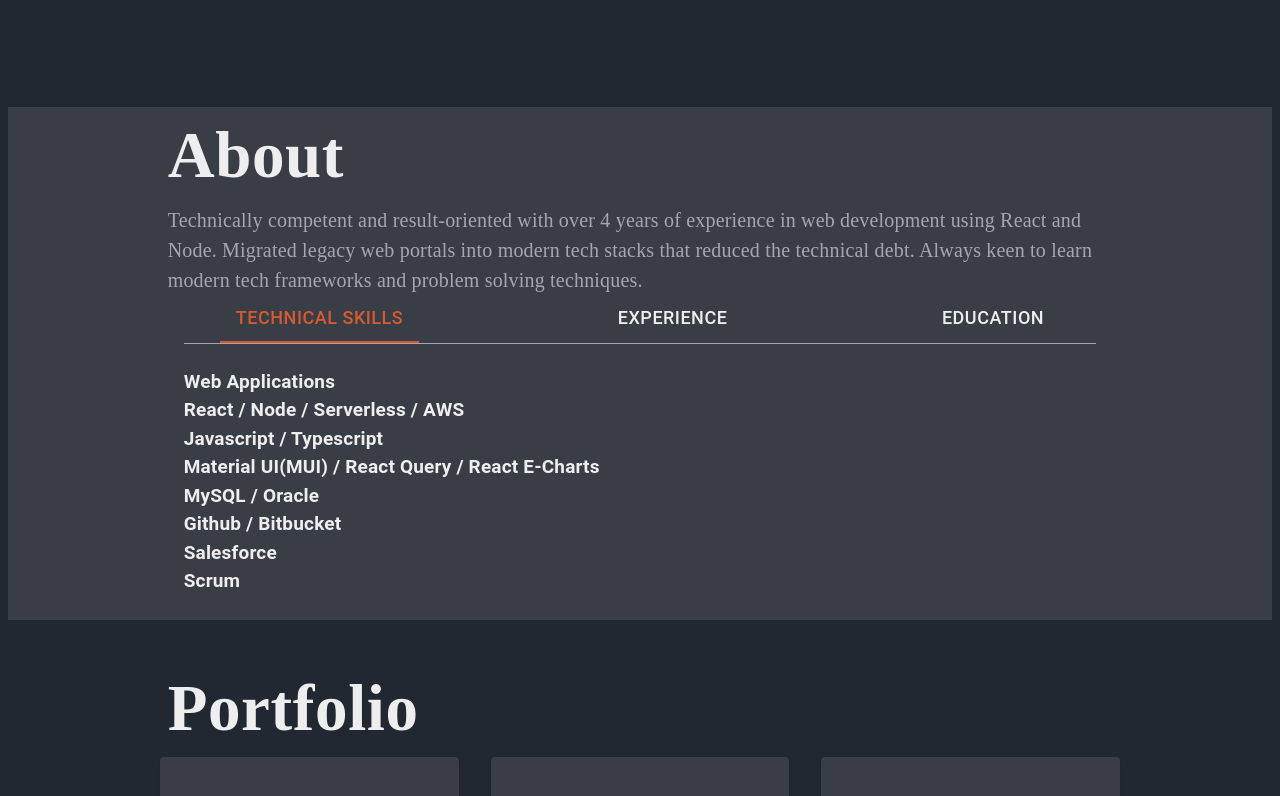
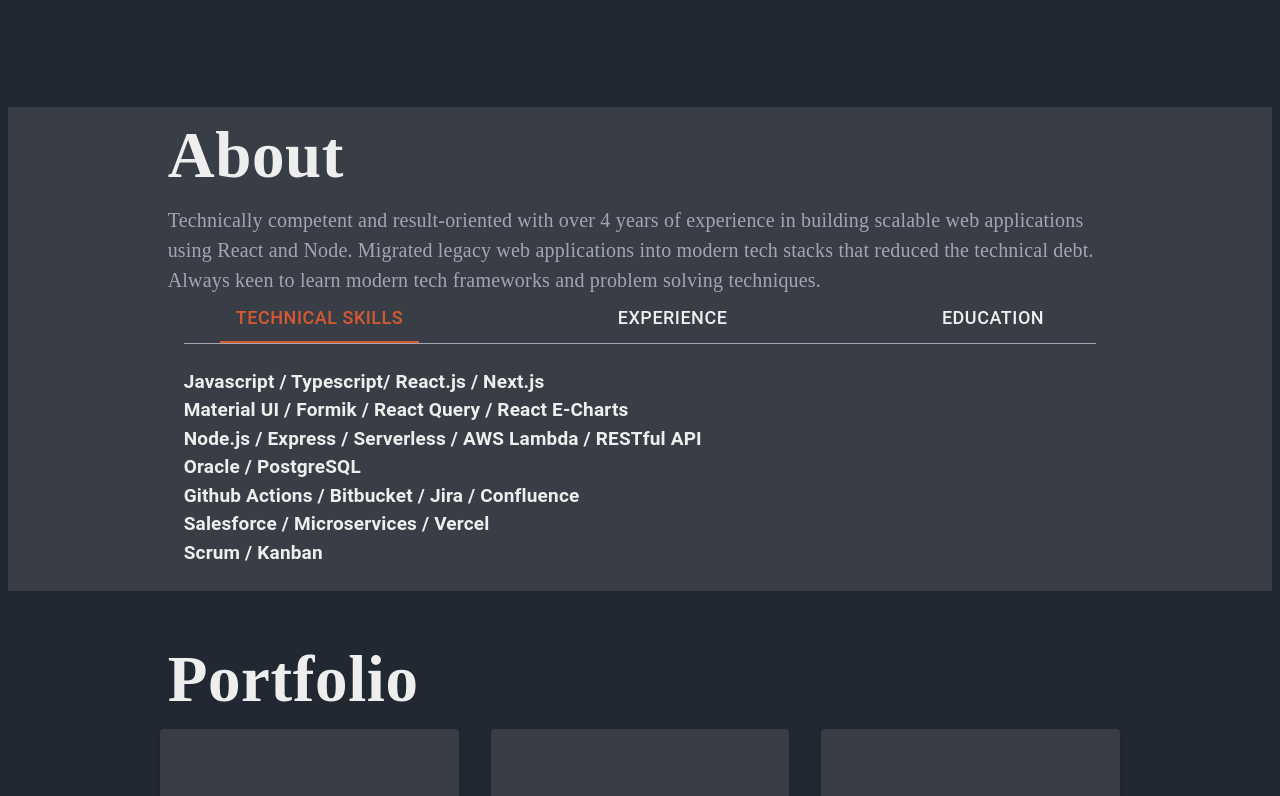
Before and after one commit to Rabin88/My-Website, a React (Create React App) app: page / in a window 1280 px wide. Shown: the part 623-1419 px from the top of the page. Built offline with nearby package versions, Linux system fonts and the light colour scheme.

Commit message:
updated cv and profile

```diff
--- a/src/About.tsx
+++ b/src/About.tsx
@@ -51,9 +51,10 @@ const About = () => {
         }}
       >
         Technically competent and result-oriented with over 4 years of
-        experience in web development using React and Node. Migrated legacy web
-        portals into modern tech stacks that reduced the technical debt. Always
-        keen to learn modern tech frameworks and problem solving techniques.
+        experience in building scalable web applications using React and Node.
+        Migrated legacy web applications into modern tech stacks that reduced
+        the technical debt. Always keen to learn modern tech frameworks and
+        problem solving techniques.
       </Typography>
       <TabContext value={activeTab}>
         <Box
@@ -126,7 +127,7 @@ const About = () => {
               fontWeight: 600
             }}
           >
-            Web Applications
+            Javascript / Typescript/ React.js / Next.js
           </Typography>
           <Typography
             sx={{
@@ -135,7 +136,7 @@ const About = () => {
               fontWeight: 600
             }}
           >
-            React / Node / Serverless / AWS
+            Material UI / Formik / React Query / React E-Charts
           </Typography>
           <Typography
             sx={{
@@ -144,7 +145,7 @@ const About = () => {
               fontWeight: 600
             }}
           >
-            Javascript / Typescript
+            Node.js / Express / Serverless / AWS Lambda / RESTful API
           </Typography>
           <Typography
             sx={{
@@ -153,7 +154,7 @@ const About = () => {
               fontWeight: 600
             }}
           >
-            Material UI(MUI) / React Query / React E-Charts
+            Oracle / PostgreSQL
           </Typography>
           <Typography
             sx={{
@@ -162,7 +163,7 @@ const About = () => {
               fontWeight: 600
             }}
           >
-            MySQL / Oracle
+            Github Actions / Bitbucket / Jira / Confluence
           </Typography>
           <Typography
             sx={{
@@ -171,7 +172,7 @@ const About = () => {
               fontWeight: 600
             }}
           >
-            Github / Bitbucket
+            Salesforce / Microservices / Vercel
           </Typography>
           <Typography
             sx={{
@@ -180,16 +181,7 @@ const About = () => {
               fontWeight: 600
             }}
           >
-            Salesforce
-          </Typography>
-          <Typography
-            sx={{
-              color: "#EEEEEE",
-              fontSize: isMobile ? 16 : 19,
-              fontWeight: 600
-            }}
-          >
-            Scrum
+            Scrum / Kanban
           </Typography>
         </TabPanel>
         <TabPanel sx={{ color: "rgba(198,201,216,.75)" }} value="experience">
@@ -200,7 +192,7 @@ const About = () => {
               fontWeight: 600
             }}
           >
-            Web Developer - Keyloop, Reading
+            Full Stack Web Developer - Keyloop, Reading
           </Typography>
           <Typography
             sx={{
```
Also changed, not shown: public/rabin_pun.jpeg (deleted), 1 other file (tests, documents, lock files or other folders).
